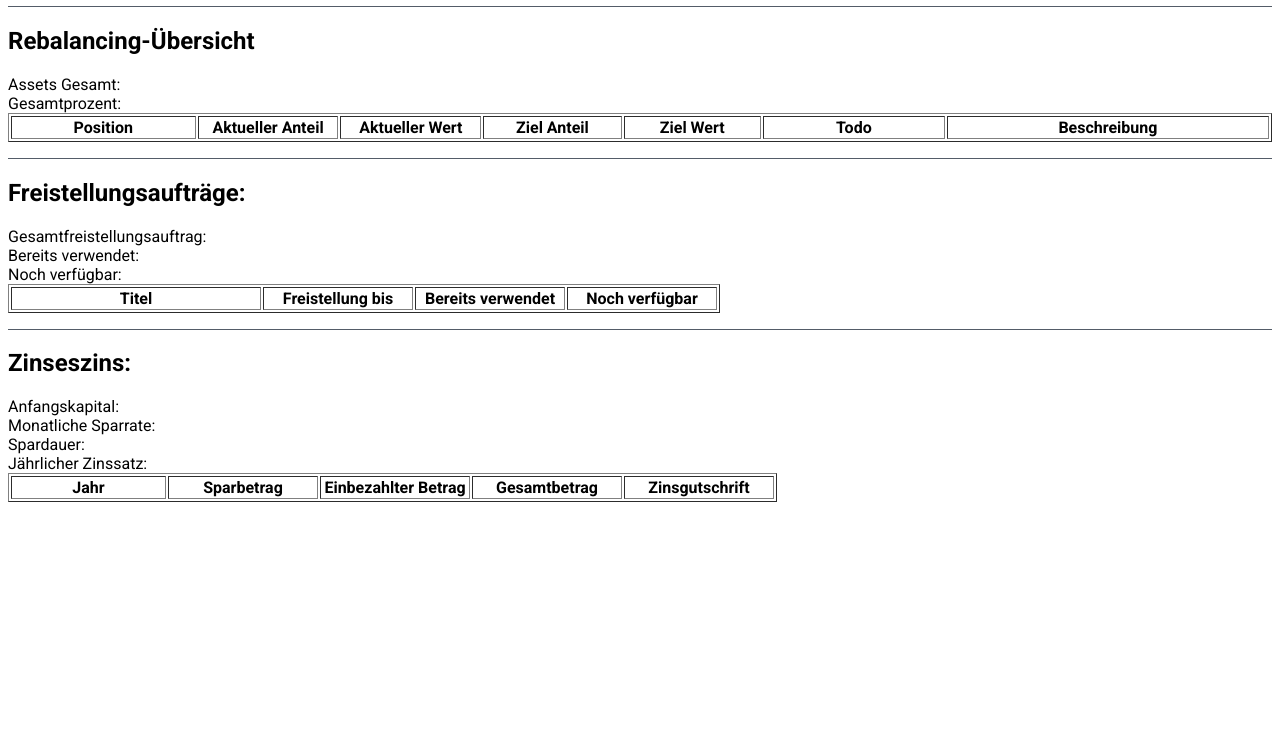
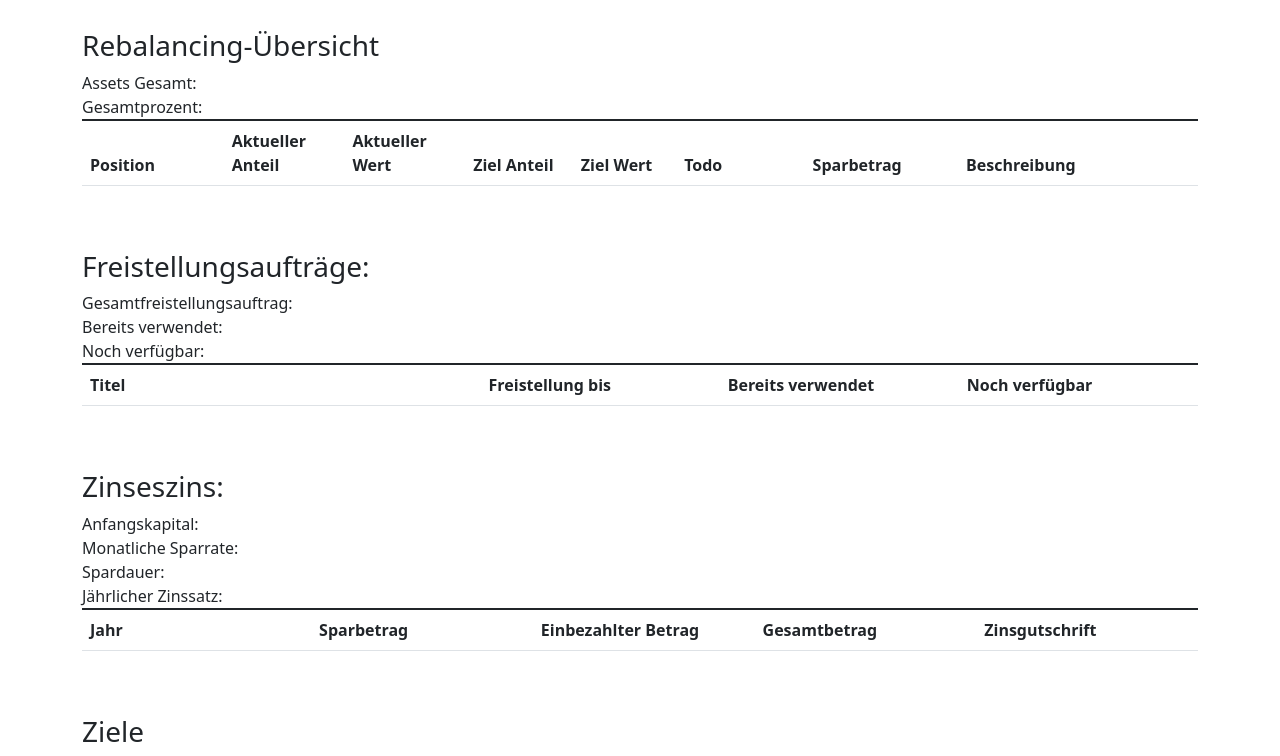
Before and after one commit to philipp-mos/Portfolio-Rechner, a plain HTML site: page index.html in a window 1280 px wide. Shown: the part 75-831 px from the top of the page. Before the commit the page ends 800 px from the top, so only its background shows below. Drawn offline with nearby package versions, Linux system fonts and the light colour scheme; no server answers.

Commit message:
Implement Bootstrap

```diff
--- a/index.html
+++ b/index.html
@@ -5,28 +5,34 @@
     <meta name="viewport" content="width=device-width, initial-scale=1.0">
     <title>Portfolio-Rechner</title>
 
-    <link rel="preconnect" href="https://fonts.googleapis.com">
-    <link rel="preconnect" href="https://fonts.gstatic.com" crossorigin>
-    <link href="https://fonts.googleapis.com/css2?family=Roboto:wght@300;400;700&display=swap" rel="stylesheet">
-    <link href="static/styles.css?v=1" type="text/css" rel="stylesheet" />
+    <link href="https://cdn.jsdelivr.net/npm/bootstrap@5.1.3/dist/css/bootstrap.min.css" rel="stylesheet" integrity="sha384-1BmE4kWBq78iYhFldvKuhfTAU6auU8tT94WrHftjDbrCEXSU1oBoqyl2QvZ6jIW3" crossorigin="anonymous">
+
+    <link href="static/styles.css?v=2" type="text/css" rel="stylesheet" />
     <script src="static/script.js?v=8" async></script>
   </head>
-  <body class="portfolio">
+  <body>
+    <main>
+        <div class="container vstack gap-5">
+            <div class="row">
+                <div class="col-12">
                     <h1>Portfolio-Rechner</h1>
-
-    <div class="portfolio__section">
-        <h2>Rebalancing-Übersicht</h2>
+                </div>
+            </div>
+            <div class="row">
+                <div class="col-12">
+                    <h3>Rebalancing-Übersicht</h3>
                     <div>Assets Gesamt: <span id="portfoliototalassets"></span></div>
                     <div>Gesamtprozent: <span id="portfoliototalpercentage"></span></div>
                     <div id="portfoliopercentageerror"></div>
 
-        <table id="portfolioresults" border="1">
+                    <table id="portfolioresults" class="table table-striped table-responsive">
                         <colgroup>
                             <col width="200">
                             <col width="150">
                             <col width="150">
                             <col width="150">
                             <col width="150">
+                            <col width="200">
                             <col width="200">
                             <col width="350">
                         </colgroup>
@@ -38,20 +44,22 @@
                                 <th>Ziel Anteil</th>
                                 <th>Ziel Wert</th>
                                 <th>Todo</th>
+                                <th>Sparbetrag</th>
                                 <th>Beschreibung</th>
                             </tr>
                         </thead>
                         <tbody></tbody>
                     </table>
                 </div>
+            </div>
 
-
-    <div class="portfolio__section">
-      <h2>Freistellungsaufträge:</h2>
+            <div class="row">
+                <div class="col-12">
+                    <h3>Freistellungsaufträge:</h3>
                     <div>Gesamtfreistellungsauftrag: <span id="exemptionorder-totalamount"></span></div>
                     <div>Bereits verwendet: <span id="exemptionorder-alreadyused"></span></div>
                     <div>Noch verfügbar: <span id="exemptionorder-available"></span></div>
-      <table id="exemptionordertable" border="1">
+                    <table id="exemptionordertable" class="table table-striped table-responsive">
                         <colgroup>
                             <col width="250">
                             <col width="150">
@@ -69,15 +77,16 @@
                         <tbody></tbody>
                         </table>
                 </div>
+            </div>
 
-
-    <div class="portfolio__section">
-      <h2>Zinseszins:</h2>
+            <div class="row">
+                <div class="col-12">
+                    <h3>Zinseszins:</h3>
                     <div>Anfangskapital: <span id="interest-initialamount"></span></div>
                     <div>Monatliche Sparrate: <span id="interest-monthlysaving"></span></div>
                     <div>Spardauer: <span id="interest-duration"></span></div>
                     <div>Jährlicher Zinssatz: <span id="interest-yearlyinterest"></span></div>
-      <table id="interestoverview" border="1">
+                    <table id="interestoverview" class="table table-striped table-responsive">
                         <colgroup>
                             <col width="155">
                             <col width="150">
@@ -97,5 +106,14 @@
                         <tbody></tbody>
                     </table>
                 </div>
+            </div>
+
+            <div class="row">
+                <div class="col-12">
+                    <h3>Ziele</h3>
+                </div>
+            </div>
+        </div>
+    </main>
   </body>
 </html>
--- a/static/styles.css
+++ b/static/styles.css
@@ -1,15 +1,3 @@
-.portfolio {
-    font-family: 'Roboto', sans-serif;
-}
-
-.portfolio__section {
-    margin: 1rem 0;
-    border-top: 1px solid #535c68;
-}
-
-
-
-
 .text-left {
     text-align: left;
 }
```
Lines whose indentation alone changed are shown as unchanged.
